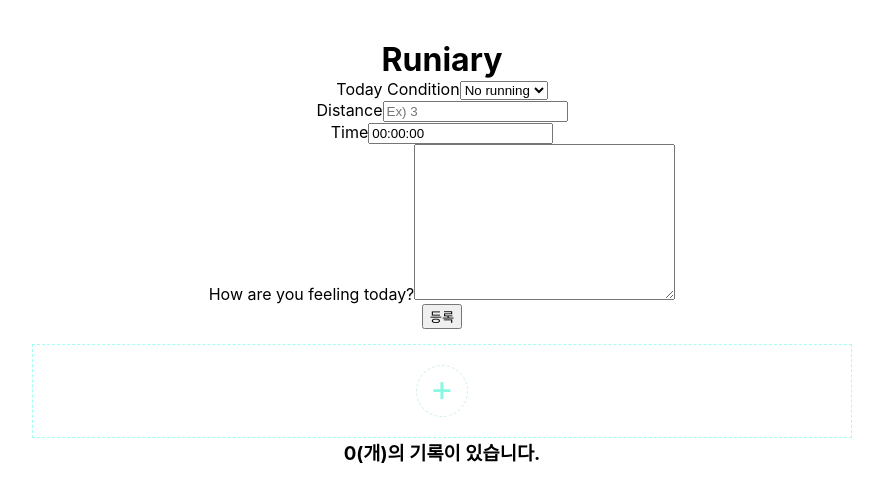
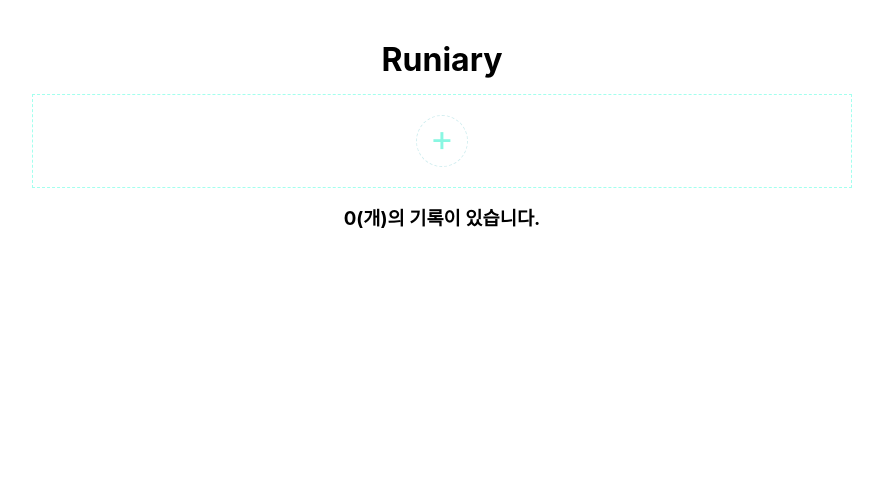
Before and after one commit to twothreeMin/Runiary, a React (Create React App) app: page / in a window 1280 px wide. Shown: the top 502 px of the page, without its empty margins (198-1081 px from the left). Built offline with nearby package versions, Linux system fonts and the light colour scheme.

Commit message:
[add: component] Button 클릭시 form 창 출력

```diff
--- a/src/App.js
+++ b/src/App.js
@@ -5,7 +5,7 @@ import { useState } from 'react';
 import { RuniaryHeader } from './components/header/RuniaryHeader';
 import { RunItemButton } from './components/list/RunItemButton';
 import { RunItems } from './components/list/RunItems';
-import { NewRuniary } from './components/form/NewRuniary';
+import { Modal } from './components/form/Modal';
 
 // const dummyRunInfoList = [
 //   {
@@ -39,6 +39,7 @@ import { NewRuniary } from './components/form/NewRuniary';
 // ];
 const App = () => {
   const [data, setData] = useState([]);
+  const [open, setOpen] = useState();
 
   const onCreate = (runData) => {
     const timeSplit = runData.time.split(':');
@@ -51,15 +52,18 @@ const App = () => {
       ...runData,
       pace,
     };
-    console.log(newRunData);
-    setData([runData, ...data]);
+    setData([newRunData, ...data]);
+  };
+
+  const onClickOpenModal = (openModal) => {
+    setOpen(openModal);
   };
 
   return (
     <div className="App">
       <RuniaryHeader />
-      <NewRuniary onCreate={onCreate} />
-      <RunItemButton />
+      <Modal onCreate={onCreate} openModal={open} />
+      <RunItemButton onClickOpenModal={onClickOpenModal} />
       <RunItems runInfoList={data} />
     </div>
   );
--- /dev/null
+++ b/src/components/form/Modal.css
@@ -0,0 +1,17 @@
+.modal {
+  display: none;
+  position: fixed;
+  top: 0;
+  right: 0;
+  bottom: 0;
+  left: 0;
+  z-index: 99;
+  background-color: rgba(0, 0, 0, 0.6);
+}
+
+.openModal {
+  display: flex;
+  align-items: center;
+  /* 팝업이 열릴때 스르륵 열리는 효과 */
+  animation: modal-bg-show 0.3s;
+}
--- /dev/null
+++ b/src/components/form/Modal.js
@@ -0,0 +1,26 @@
+import PropTypes from 'prop-types';
+import { RuniaryForm } from './RuniaryForm';
+
+export const Modal = ({ onCreate, openModal }) => {
+  const saveRuniaryDataHandler = (enteredRuniaryData) => {
+    const runiaryData = {
+      ...enteredRuniaryData,
+      id: Math.random().toString(),
+    };
+
+    onCreate(runiaryData);
+  };
+
+  return (
+    <div className={openModal ? 'modal openModal' : 'modal'}>
+      {openModal ? (
+        <RuniaryForm onSaveRuniaryData={saveRuniaryDataHandler} />
+      ) : null}
+    </div>
+  );
+};
+
+Modal.propTypes = {
+  onCreate: PropTypes.func.isRequired,
+  openModal: PropTypes.bool.isRequired,
+};
--- a/src/components/form/NewRuniary.js
+++ /dev/null
@@ -1,21 +0,0 @@
-import PropTypes from 'prop-types';
-import { RuniaryForm } from './RuniaryForm';
-
-export const NewRuniary = ({ onCreate }) => {
-  const saveRuniaryDataHandler = (enteredRuniaryData) => {
-    const runiaryData = {
-      ...enteredRuniaryData,
-      id: Math.random().toString(),
-    };
-
-    onCreate(runiaryData);
-  };
-
-  return (
-    <div className="RuniaryForm">
-      <RuniaryForm onSaveRuniaryData={saveRuniaryDataHandler} />
-    </div>
-  );
-};
-
-NewRuniary.propTypes = { onCreate: PropTypes.func.isRequired };
--- a/src/components/list/RunItemButton.css
+++ b/src/components/list/RunItemButton.css
@@ -1,5 +1,5 @@
 .runItemButton {
-  margin-top: 15px;
+  margin: 15px 0px;
   text-align: center;
   border: 1px dashed #a3ffee;
 }
--- a/src/components/list/RunItemButton.jsx
+++ b/src/components/list/RunItemButton.jsx
@@ -1,10 +1,13 @@
 import PropTypes from 'prop-types';
+import React, { useState } from 'react';
 
 import './RunItemButton.css';
 
-export const RunItemButton = () => {
+export const RunItemButton = ({ onClickOpenModal }) => {
+  const [openModal, setOpenModal] = useState(false);
   const handlerClick = () => {
-    console.log('click!!');
+    setOpenModal(!openModal);
+    onClickOpenModal(openModal);
   };
 
   const handlerKeyUp = () => {
@@ -23,3 +26,4 @@ export const RunItemButton = () => {
     </div>
   );
 };
+RunItemButton.propTypes = { onClickOpenModal: PropTypes.func.isRequired };
--- a/src/components/list/RunItems.jsx
+++ b/src/components/list/RunItems.jsx
@@ -7,6 +7,7 @@ export const RunItems = ({ runInfoList }) => {
     <div className="runItems">
       <h3>{runInfoList.length}(개)의 기록이 있습니다.</h3>
       {runInfoList.map((runInfo) => {
+        console.log(runInfo);
         return (
           <div className="runItem" key={runInfo.id}>
             <div className="runItem__information">
```
